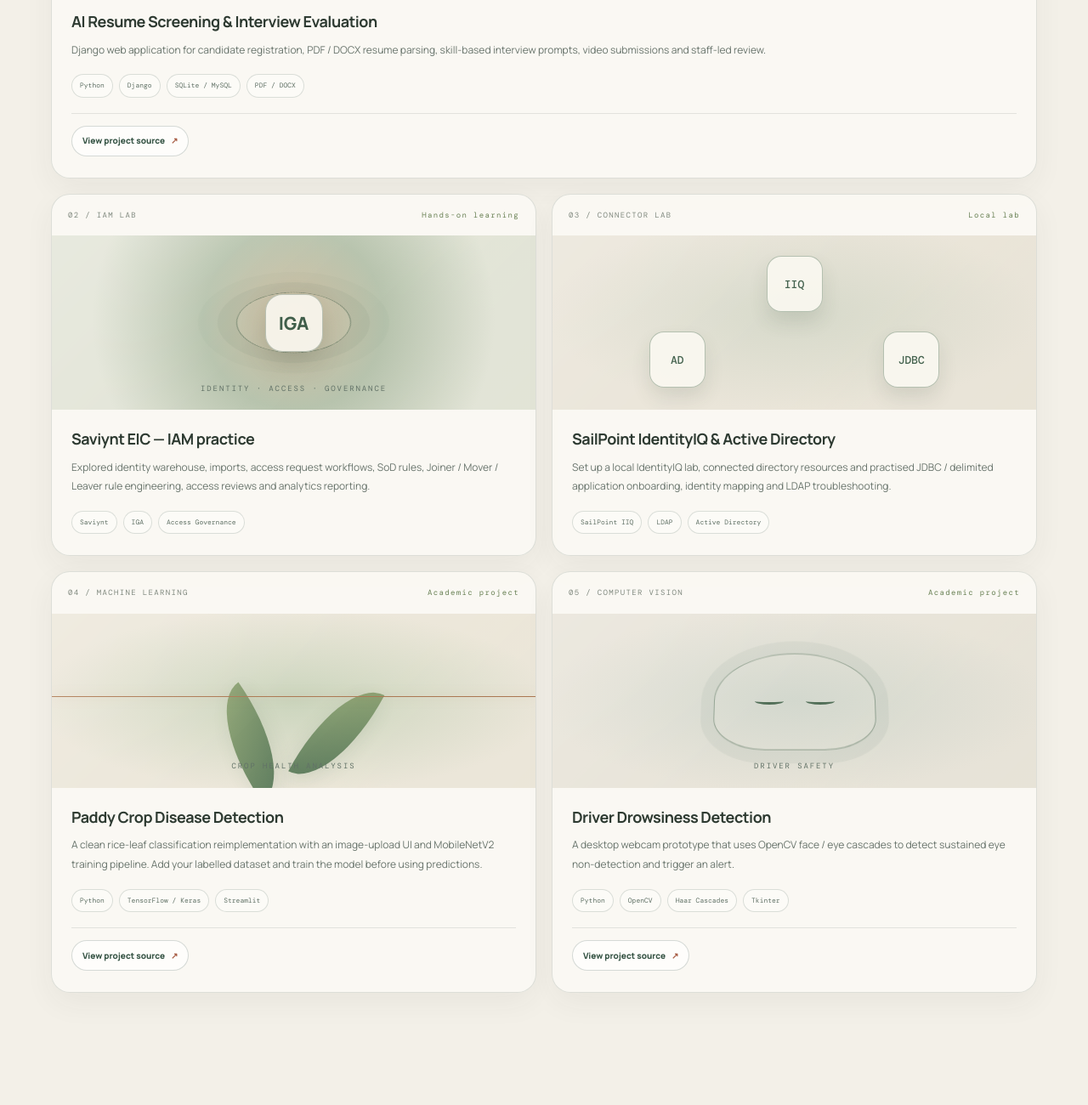
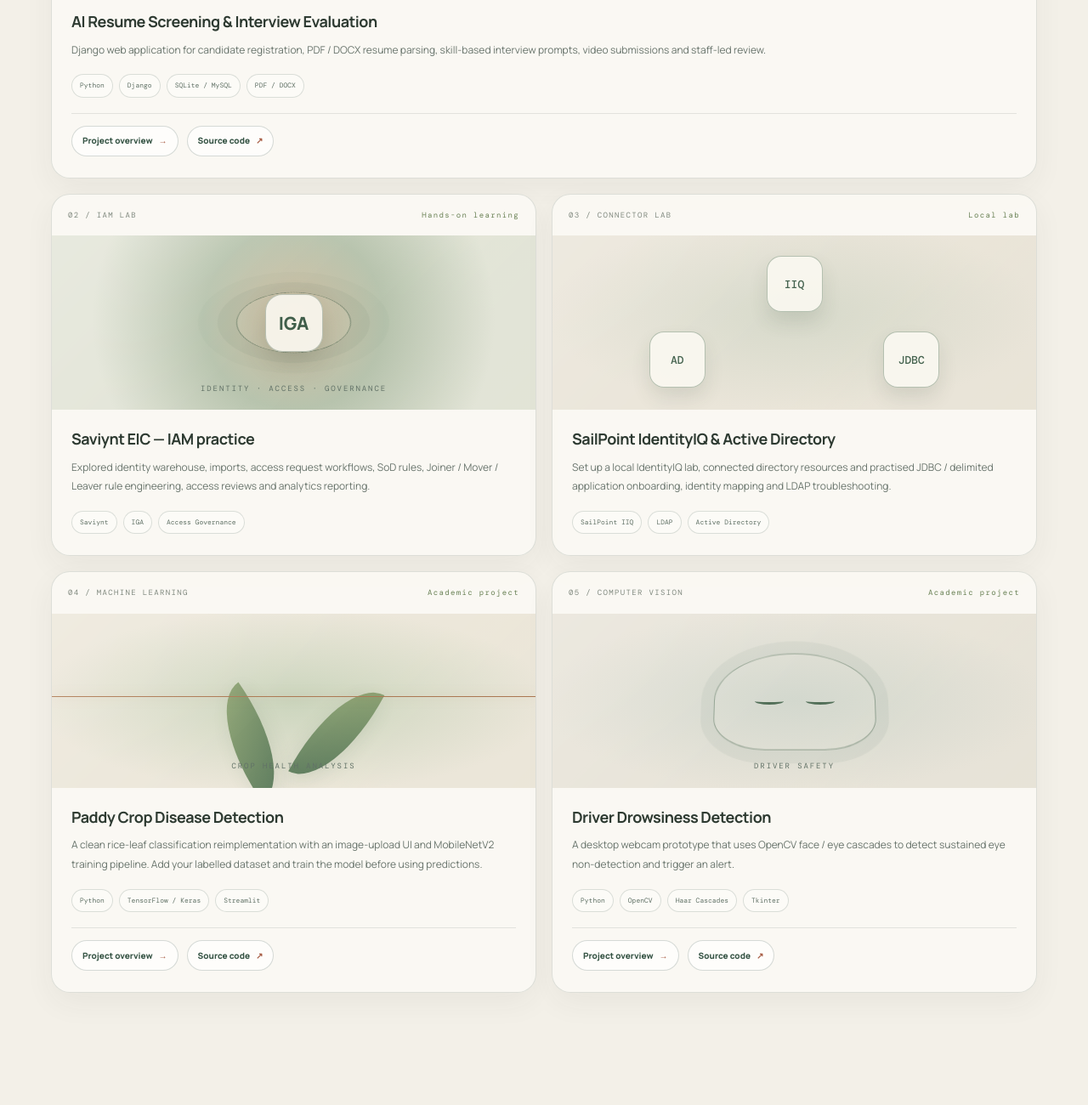
Before and after one commit to tullurinani/nani26-portfolio, a plain HTML site: page index.html in a window 1280 px wide. Shown: the part 4220-5520 px from the top of the page at 85% size. Drawn offline with nearby package versions, Linux system fonts and the light colour scheme.

Commit message:
Link project cards to detail pages and source code

```diff
--- a/index.html
+++ b/index.html
@@ -231,7 +231,7 @@
         <article class="project-card project-featured">
           <div class="project-topline"><span>01 / WEB APPLICATION</span><span class="project-status">Academic project</span></div>
           <div class="project-art project-art-resume" aria-hidden="true"><span class="project-art-label">RESUME</span><span class="project-art-orbit"></span><span class="project-art-node">AI</span></div>
-          <div class="project-body"><h3>AI Resume Screening &amp; Interview Evaluation</h3><p>Django web application for candidate registration, PDF / DOCX resume parsing, skill-based interview prompts, video submissions and staff-led review.</p><div class="project-tech"><span>Python</span><span>Django</span><span>SQLite / MySQL</span><span>PDF / DOCX</span></div><div class="project-links"><a href="https://github.com/tullurinani/Resume-Analyzer" target="_blank" rel="noopener noreferrer">View project source <span aria-hidden="true">↗</span></a></div></div>
+          <div class="project-body"><h3>AI Resume Screening &amp; Interview Evaluation</h3><p>Django web application for candidate registration, PDF / DOCX resume parsing, skill-based interview prompts, video submissions and staff-led review.</p><div class="project-tech"><span>Python</span><span>Django</span><span>SQLite / MySQL</span><span>PDF / DOCX</span></div><div class="project-links"><a href="/projects/resume-analyzer/">Project overview <span aria-hidden="true">→</span></a><a href="https://github.com/tullurinani/Resume-Analyzer" target="_blank" rel="noopener noreferrer">Source code <span aria-hidden="true">↗</span></a></div></div>
         </article>
         <article class="project-card">
           <div class="project-topline"><span>02 / IAM LAB</span><span class="project-status">Hands-on learning</span></div>
@@ -246,12 +246,12 @@
         <article class="project-card">
           <div class="project-topline"><span>04 / MACHINE LEARNING</span><span class="project-status">Academic project</span></div>
           <div class="project-art project-art-crop" aria-hidden="true"><span class="crop-leaf crop-leaf-a"></span><span class="crop-leaf crop-leaf-b"></span><span class="crop-scan"></span><span class="project-art-label">CROP HEALTH ANALYSIS</span></div>
-          <div class="project-body"><h3>Paddy Crop Disease Detection</h3><p>A clean rice-leaf classification reimplementation with an image-upload UI and MobileNetV2 training pipeline. Add your labelled dataset and train the model before using predictions.</p><div class="project-tech"><span>Python</span><span>TensorFlow / Keras</span><span>Streamlit</span></div><div class="project-links"><a href="https://github.com/tullurinani/nani26-portfolio/tree/main/projects/paddy-crop-disease-detection" target="_blank" rel="noopener noreferrer">View project source <span aria-hidden="true">↗</span></a></div></div>
+          <div class="project-body"><h3>Paddy Crop Disease Detection</h3><p>A clean rice-leaf classification reimplementation with an image-upload UI and MobileNetV2 training pipeline. Add your labelled dataset and train the model before using predictions.</p><div class="project-tech"><span>Python</span><span>TensorFlow / Keras</span><span>Streamlit</span></div><div class="project-links"><a href="/projects/paddy-crop-disease-detection/">Project overview <span aria-hidden="true">→</span></a><a href="https://github.com/tullurinani/nani26-portfolio/tree/main/projects/paddy-crop-disease-detection" target="_blank" rel="noopener noreferrer">Source code <span aria-hidden="true">↗</span></a></div></div>
         </article>
         <article class="project-card">
           <div class="project-topline"><span>05 / COMPUTER VISION</span><span class="project-status">Academic project</span></div>
           <div class="project-art project-art-driver" aria-hidden="true"><span class="driver-eye eye-one"></span><span class="driver-eye eye-two"></span><span class="driver-frame"></span><span class="project-art-label">DRIVER SAFETY</span></div>
-          <div class="project-body"><h3>Driver Drowsiness Detection</h3><p>A desktop webcam prototype that uses OpenCV face / eye cascades to detect sustained eye non-detection and trigger an alert.</p><div class="project-tech"><span>Python</span><span>OpenCV</span><span>Haar Cascades</span><span>Tkinter</span></div><div class="project-links"><a href="https://github.com/tullurinani/nani26-portfolio/tree/main/projects/driver-drowsiness-detection" target="_blank" rel="noopener noreferrer">View project source <span aria-hidden="true">↗</span></a></div></div>
+          <div class="project-body"><h3>Driver Drowsiness Detection</h3><p>A desktop webcam prototype that uses OpenCV face / eye cascades to detect sustained eye non-detection and trigger an alert.</p><div class="project-tech"><span>Python</span><span>OpenCV</span><span>Haar Cascades</span><span>Tkinter</span></div><div class="project-links"><a href="/projects/driver-drowsiness-detection/">Project overview <span aria-hidden="true">→</span></a><a href="https://github.com/tullurinani/nani26-portfolio/tree/main/projects/driver-drowsiness-detection" target="_blank" rel="noopener noreferrer">Source code <span aria-hidden="true">↗</span></a></div></div>
         </article>
       </div>
     </section>
```
